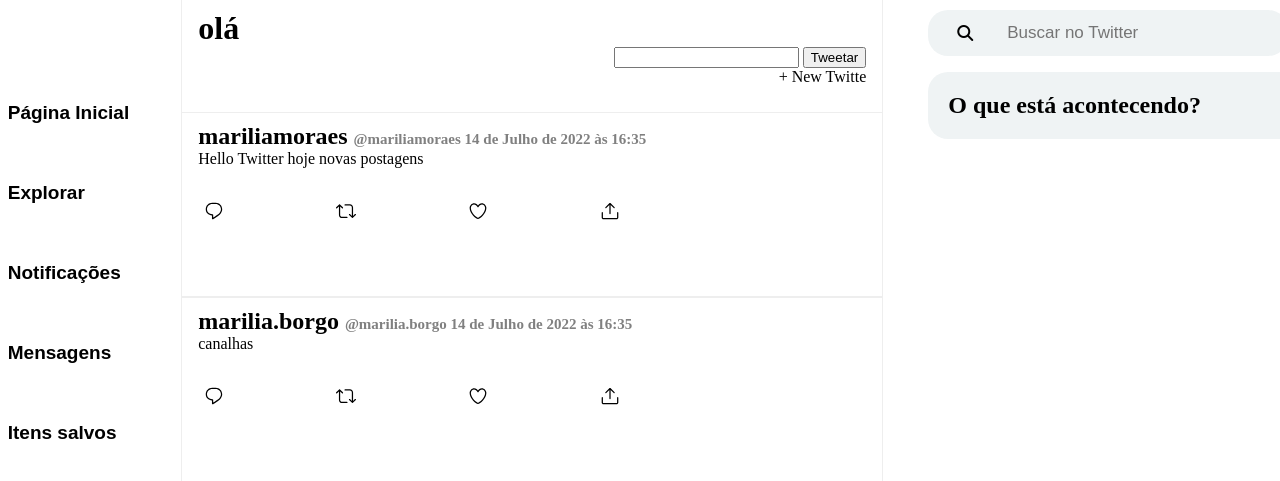
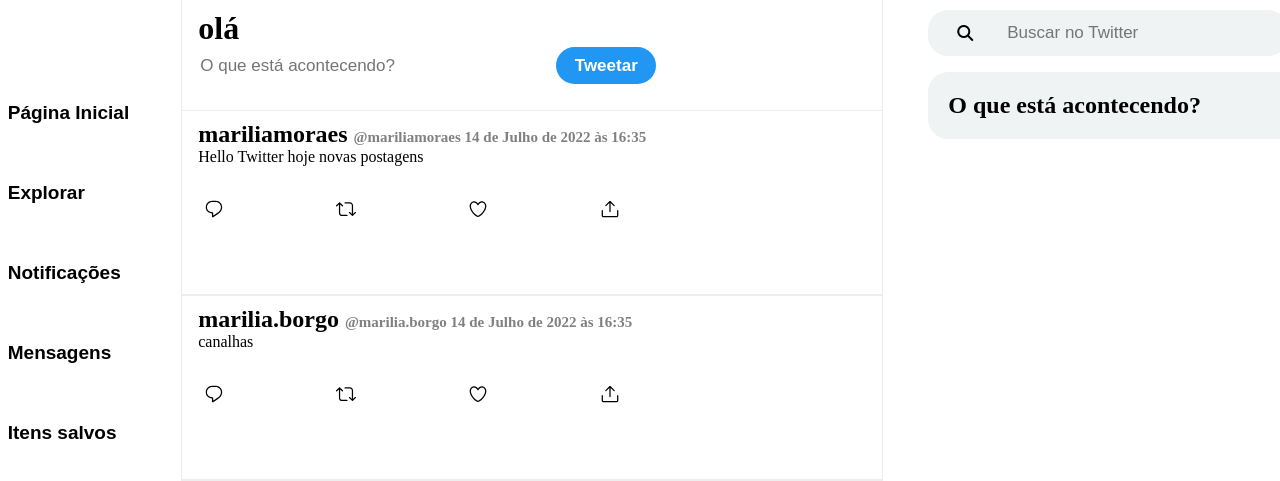
Before and after one commit to marilia-borgo/Django_twitter, a Django app: template post/templates/post/base.html in a window 1280 px wide; the page is wider, and only the part inside the window is pictured. Shown: the top 481 px of that part. Run offline with Django 4.2, Linux system fonts and the light colour scheme; the template is opened without the code that fills it: values that come from a table or form of the project are taken from there, others are empty; data comes from the database, SQL or seed files in the repository; some libraries are stand-ins or nearby versions.

Commit message:
feature tweet adicionada e css iniciado do tweet post

```diff
--- a/post/static/post/css/styles.css
+++ b/post/static/post/css/styles.css
@@ -171,7 +171,6 @@ button >.fa-gear{
 
 .container-tweetar{
     width: 100%;
-    text-align: right;
 }
 
 .notices{
@@ -188,3 +187,21 @@ button >.fa-gear{
 .space-tweet-notice{
     height: 40px;
 }
+
+.btn-tweetar{
+    border: none;
+    background-color: #2196F3;
+    height: 37px;
+    width: 100px;
+    border-radius: 30px;
+    color: white;
+    font-weight: bold;
+    font-size: 17px;
+    cursor: pointer;
+}
+
+.input-tweet{
+    border: none;
+    width: 350px;
+    font-size: 17px;
+}
--- a/post/templates/post/base.html
+++ b/post/templates/post/base.html
@@ -46,10 +46,10 @@
                     <div class="container-tweetar">
                         <form action="{% url 'new.post' %}" method="post">
                             {% csrf_token %}
-                            <input type="text" name="new_tweet">
-                            <input type="submit" value="Tweetar">
+                            <input type="text" name="new_tweet" placeholder="O que está acontecendo?" class="input-tweet">
+                            <input type="submit" value="Tweetar" class="btn-tweetar">
                         </form>
-                        <a href="{% url 'post_new' %}">+ New Twitte</a>
+                        <!-- <a href="{% url 'post_new' %}">+ New Twitte</a> -->
                     </div>
                 </div>
                     <ul>
--- a/post/views.py
+++ b/post/views.py
@@ -28,6 +28,7 @@ def tweet(request):
         Post.objects.create(user=request.user,postagem=new_tweet)
         return HttpResponseRedirect(reverse("post_list"))
 
+
 class PostDetailView(DetailView): # new
     model = Post
     template_name = 'post/post_detail.html'
```
